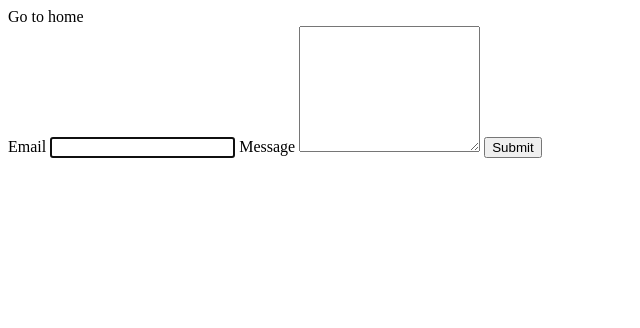
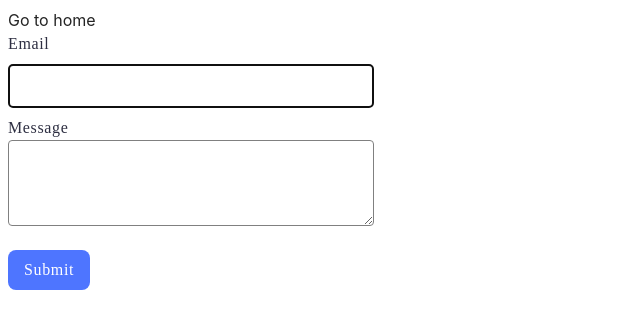
Before and after one commit to aliskuraieva/goit-js-hw-09, a website built with Vite: page src/2-form.html in a window 1280 px wide. Shown: the whole page, without its empty margins (0-640 px from the left). Built offline with nearby package versions, Linux system fonts and the light colour scheme.

Commit message:
add styles.css

```diff
--- a/src/2-form.html
+++ b/src/2-form.html
@@ -5,7 +5,7 @@
     <meta http-equiv="X-UA-Compatible" content="IE=edge" />
     <meta name="viewport" content="width=device-width, initial-scale=1.0" />
     <link rel="stylesheet" href="./css/styles.css" />
-    <title>Page 3</title>
+    <title>Form</title>
   </head>
 
   <body>
--- a/src/css/styles.css
+++ b/src/css/styles.css
@@ -1,3 +1,23 @@
+:root {
+  font-family: Inter, Avenir, Helvetica, Arial, sans-serif;
+  font-size: 16px;
+  line-height: 24px;
+  font-weight: 400;
+
+  color: #242424;
+  background-color: rgba(255, 255, 255, 0.87);
+
+  font-synthesis: none;
+  text-rendering: optimizeLegibility;
+  -webkit-font-smoothing: antialiased;
+  -moz-osx-font-smoothing: grayscale;
+  -webkit-text-size-adjust: 100%;
+}
+
+body {
+  box-sizing: border-box;
+}
+
 ul,
 ol {
   margin-top: 0;
@@ -14,12 +34,6 @@ a {
 
 button {
   cursor: pointer;
-}
-
-img {
-  display: block;
-  max-width: 100%;
-  height: auto;
 }
 
 .gallery {
@@ -48,3 +62,65 @@ img {
   text-decoration: none;
   color: #333333;
 }
+
+.feedback-form {
+  display: flex;
+  flex-direction: column;
+  align-items: flex-start;
+  gap: 8px;
+}
+
+label {
+  color: #2e2f42;
+  font-family: Montserrat;
+  font-size: 16px;
+  font-style: normal;
+  font-weight: 400;
+  line-height: 24px;
+  letter-spacing: 0.64px;
+  display: flex;
+  flex-direction: column;
+}
+
+input {
+  width: 360px;
+  height: 40px;
+  flex-shrink: 0;
+  border-radius: 4px;
+  border: 1px solid #808080;
+  margin-top: 8px;
+}
+
+input:hover {
+  border-radius: 4px;
+  border: 1px solid #000;
+}
+textarea {
+  width: 360px;
+  height: 80px;
+  flex-shrink: 0;
+  border-radius: 4px;
+  border: 1px solid #808080;
+}
+button {
+  display: inline-flex;
+  padding: 8px 16px;
+  justify-content: center;
+  align-items: center;
+  gap: 10px;
+  border-radius: 8px;
+  background-color: #4e75ff;
+  border: none;
+  color: #ffffff;
+  font-family: Montserrat;
+  font-size: 16px;
+  font-style: normal;
+  font-weight: 500;
+  line-height: 1.5;
+  letter-spacing: 0.04em;
+  margin-top: 16px;
+}
+
+button:hover {
+  background-color: #6c8cff;
+}
```
Also changed, not shown: src/1-gallery.html (+1 -1 lines).
